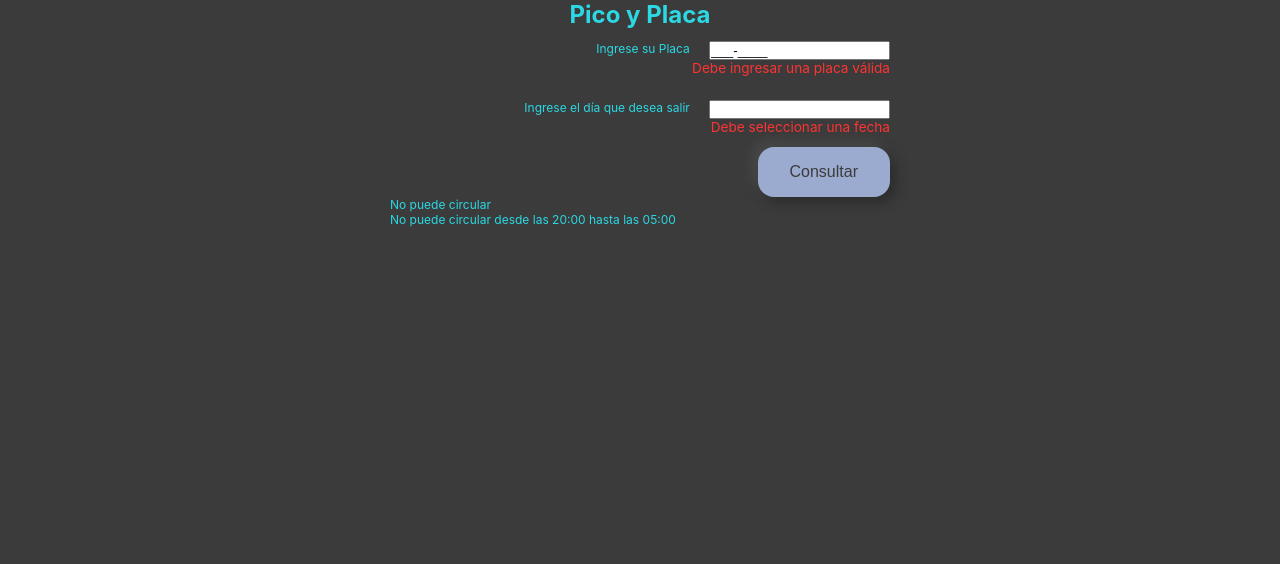
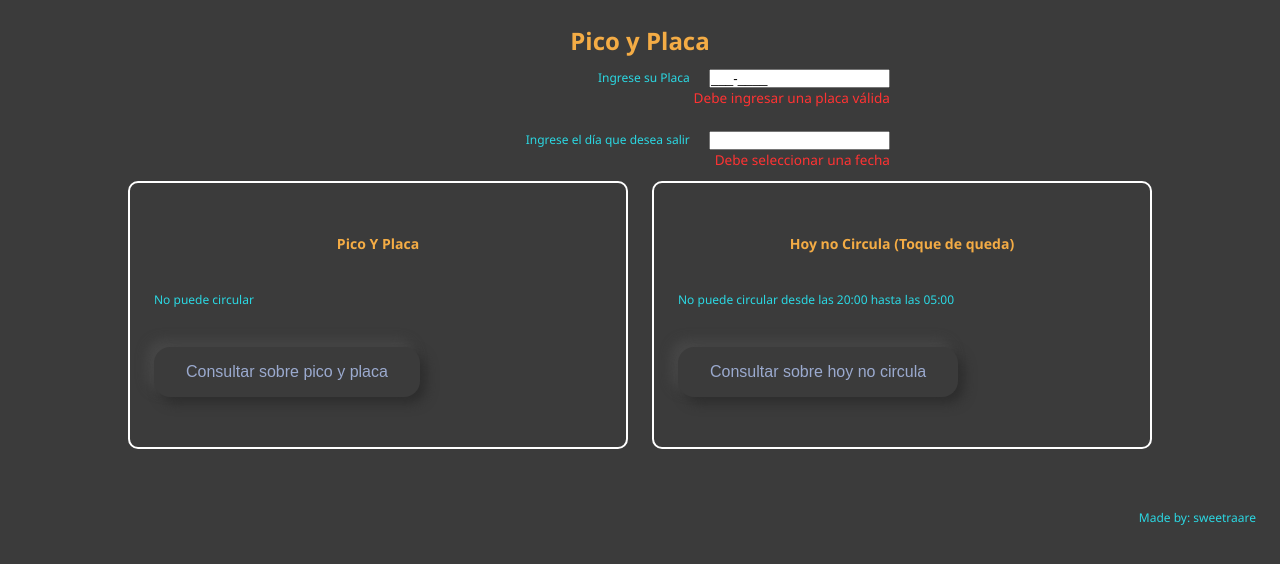
Before and after one commit to sweetraare/pico-y-placa, a React (Create React App) app: page / in a window 1280 px wide. Shown: the top 564 px of the page. Built offline with nearby package versions, Linux system fonts and the light colour scheme.

Commit message:
End of the styles. Link to more info

```diff
--- a/public/index.html
+++ b/public/index.html
@@ -10,6 +10,11 @@
       content="Web site created using create-react-app"
     />
     <link rel="apple-touch-icon" href="%PUBLIC_URL%/logo192.png" />
+    <link rel="preconnect" href="https://fonts.gstatic.com" />
+    <link
+      href="https://fonts.googleapis.com/css2?family=Roboto&display=swap"
+      rel="stylesheet"
+    />
     <!--
       manifest.json provides metadata used when your web app is installed on a
       user's mobile device or desktop. See https://developers.google.com/web/fundamentals/web-app-manifest/
--- a/src/App.css
+++ b/src/App.css
@@ -1,6 +1,7 @@
 :root {
   --primary-light: #8abdff;
   --primary: #2bd8e3;
+  --title: #f4ac45;
   --primary-dark: #5b0eeb;
   --white: #ffffff;
   --greyLight-1: #e4ebf5;
@@ -27,8 +28,16 @@ body {
     font-size: 75%;
   }
 }
+a,
+a:hover,
+a:focus,
+a:active {
+  text-decoration: none;
+  color: inherit;
+}
 
 .page-container {
+  padding-top: 2em;
   width: 100%;
   height: 100vh;
 }
@@ -42,12 +51,36 @@ body {
   justify-content: flex-end;
 }
 
+.col {
+  flex-direction: column;
+  width: 100%;
+}
+
+.col + .col {
+  margin-left: 2em;
+}
+
+.card {
+  padding: 1em 2em;
+  border: 2px solid var(--white);
+  border-radius: 10px;
+  min-height: 30vh;
+  justify-content: space-evenly;
+  display: flex;
+}
+
+.response-container {
+  width: min(80%, 1100px);
+  margin: 0 auto;
+}
+
 .container {
   width: min(80%, 500px);
   margin: 0 auto;
 }
 
 .title {
+  color: var(--title);
   text-align: center;
 }
 
@@ -98,3 +131,25 @@ body {
   font-size: 0.85rem;
   text-align: right;
 }
+
+.sign {
+  margin-top: 5em;
+  text-align: right;
+  margin-right: 2em;
+}
+
+/* MEDIA QUERYS */
+
+@media (max-width: 600px) {
+  .response-container {
+    flex-direction: column;
+  }
+
+  .col {
+    margin-top: 3em;
+  }
+
+  .col + .col {
+    margin-left: 0;
+  }
+}
--- a/src/App.js
+++ b/src/App.js
@@ -10,15 +10,10 @@ function App() {
   const [date, setSelectedDate] = useState("");
   const [plate, setPlate] = useState("");
 
-  const isDisabled = () => {
-    if (!date && !date?.length) {
-      return true;
-    }
-    if (plate?.replaceAll?.("_", "").length !== 8) {
-      return true;
-    }
-    return false;
-  };
+  const picoYPlacaURL =
+    "https://elyex.com/horario-de-pico-y-placa-quito-2020-multas-y-mapa/";
+  const hoyNoCirculaURL =
+    "https://as.com/diarioas/2021/05/03/actualidad/1620072443_222020.html";
 
   return (
     <div className="page-container">
@@ -26,16 +21,24 @@ function App() {
         <h1 className="title">Pico y Placa</h1>
         <PlateInput plateProp={{ plate, setPlate }} />
         <DateInput dateProp={{ date, setSelectedDate }} />
-        <QueryButton disabled={isDisabled()} />
       </div>
-      <div className="container">
-        <div className="col">
+      <div className="response-container d-flex">
+        <div className="col card">
+          <h3 className="title">Pico Y Placa</h3>
           <NormalResult date={date} plate={plate} />
+          <a target="_blank" href={picoYPlacaURL}>
+            <QueryButton text={"Consultar sobre pico y placa"} />
+          </a>
         </div>
-        <div className="col">
+        <div className="col card">
+          <h3 className="title">Hoy no Circula (Toque de queda)</h3>
           <HoyNoCirculaResult date={date} plate={plate} />
+          <a target="_blank" href={hoyNoCirculaURL}>
+            <QueryButton text={"Consultar sobre hoy no circula"} />
+          </a>
         </div>
       </div>
+      <p className="sign">Made by: sweetraare</p>
     </div>
   );
 }
--- a/src/components/QueryButton.js
+++ b/src/components/QueryButton.js
@@ -1,17 +1,11 @@
 import React, { useState } from "react";
 import "../App.css";
 
-function QueryButton({ disabled }) {
+function QueryButton({ text, ...props }) {
   return (
-    <div className="d-flex j-end">
-      <button
-        className="btn query-button"
-        disabled={disabled}
-        onClick={() => console.log("a")}
-      >
-        Consultar
-      </button>
-    </div>
+    <button className="btn query-button" {...props}>
+      {text}
+    </button>
   );
 }
 
--- a/src/index.css
+++ b/src/index.css
@@ -1,13 +1,12 @@
 body {
   margin: 0;
-  font-family: -apple-system, BlinkMacSystemFont, 'Segoe UI', 'Roboto', 'Oxygen',
-    'Ubuntu', 'Cantarell', 'Fira Sans', 'Droid Sans', 'Helvetica Neue',
-    sans-serif;
+  font-family: "Segoe UI", "Roboto", "Oxygen", "Ubuntu", "Cantarell",
+    "Fira Sans", "Droid Sans", "Helvetica Neue", sans-serif;
   -webkit-font-smoothing: antialiased;
   -moz-osx-font-smoothing: grayscale;
 }
 
 code {
-  font-family: source-code-pro, Menlo, Monaco, Consolas, 'Courier New',
+  font-family: source-code-pro, Menlo, Monaco, Consolas, "Courier New",
     monospace;
 }
```
Also changed, not shown: 2 other files (tests, documents, lock files or other folders).
